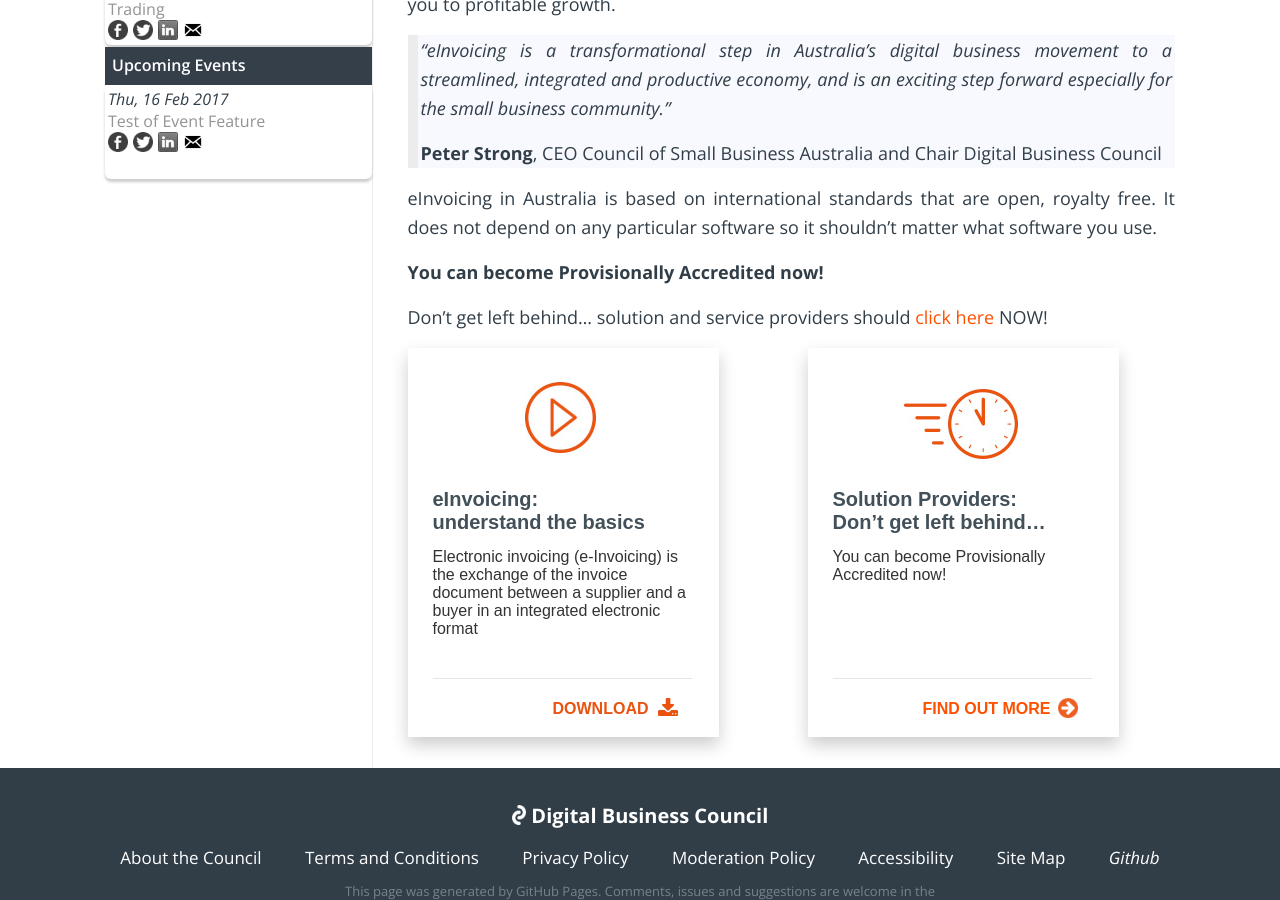
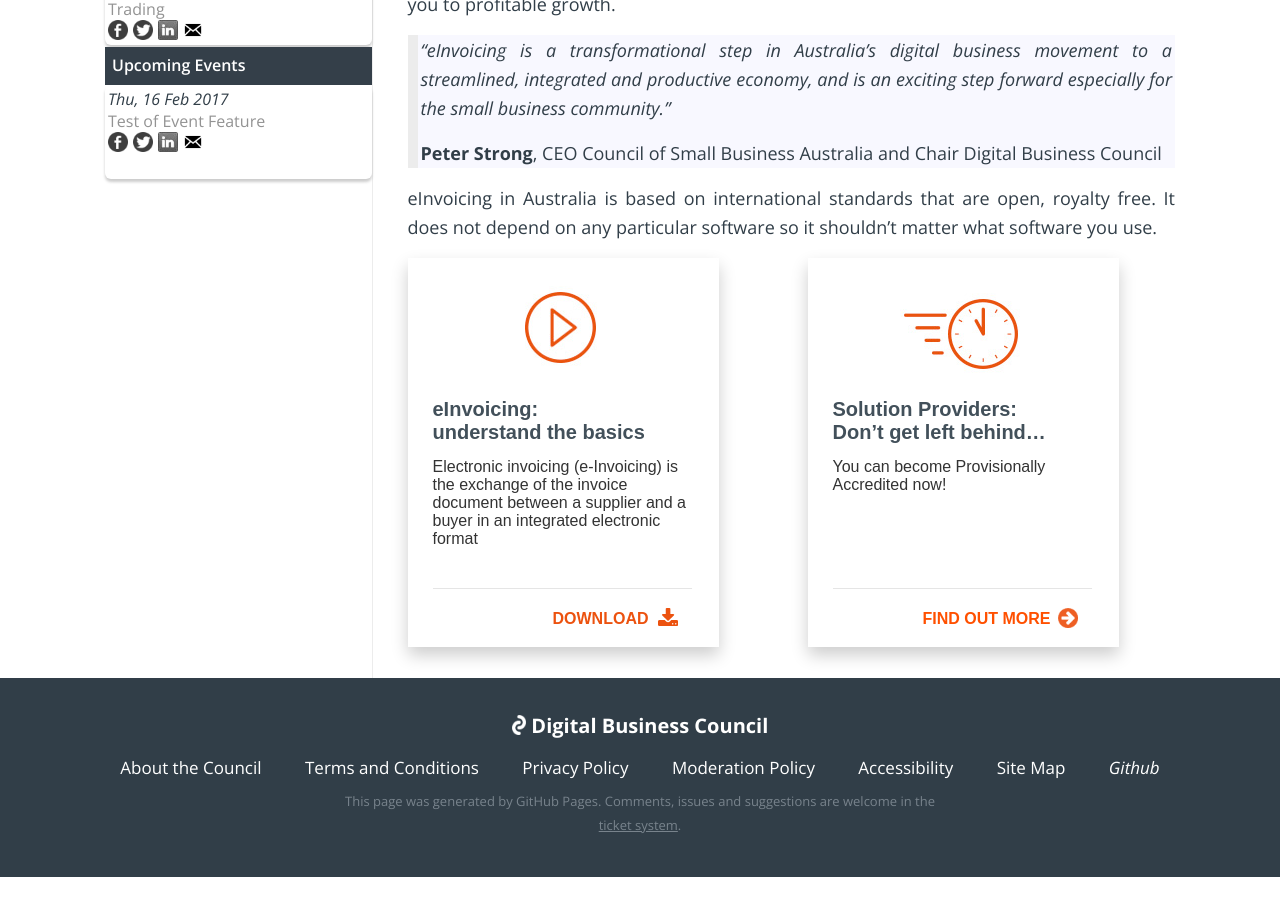
Before and after one commit to Digital-Business-Council/Digital-Business-Council.github.io, a Jekyll site: the page built from index.md, in a window 1280 px wide and 900 px high, scrolled down 562 px. Built offline with Jekyll 4.4.1, drawn with Linux system fonts in a browser that asks for light colours; our own code applies the rules of GitHub Pages for plain Markdown files; after the commit the page ends 1439 px from its top, so only the background shows below that.

Commit message:
Update index.md

```diff
--- a/index.md
+++ b/index.md
@@ -15,7 +15,3 @@
 > **Peter Strong**, CEO Council of Small Business Australia and Chair Digital Business Council
 
 eInvoicing in Australia is based on international standards that are open, royalty free. It does not depend on any particular software so it shouldn’t matter what software you use.
-
-**You can become Provisionally Accredited now!**
-
-Don’t get left behind… solution and service providers should [click here]({{ site.url | absolute }}/get-accredited/) NOW!
```
